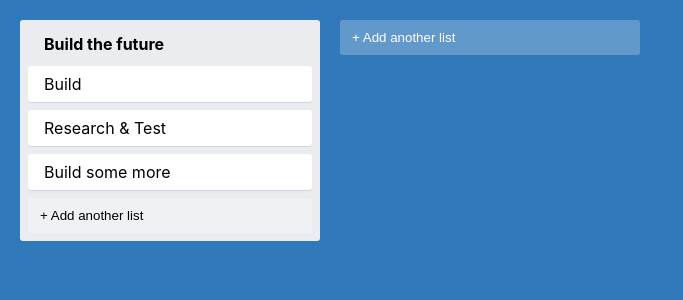
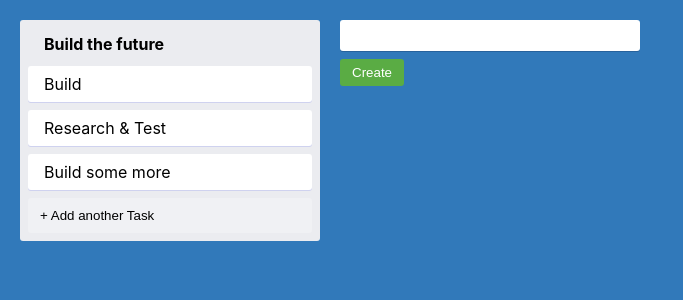
Before and after one commit to faceyacc/Task-Manager, a React (Create React App) app: page / in a window 1280 px wide. Both pictures are taken after a click on the button "+ Add another list". Shown: the top 300 px of the page, without its empty margins (0-683 px from the left). Built offline with nearby package versions, Linux system fonts and the light colour scheme.

Commit message:
fixed button

```diff
--- a/src/AddNewItem.tsx
+++ b/src/AddNewItem.tsx
@@ -1,5 +1,6 @@
 import { useState } from "react";
 import { AddItemButton } from "./styles";
+import { NewItemForm } from "./NewItemForm";
 
 
 
@@ -14,7 +15,14 @@
     const [showForm, setShowForm] = useState(false)
 
     if (showForm) {
-        // Show item creation here
+        return(
+            <NewItemForm
+                onAdd={(text) => {
+                    onAdd(text)
+                    setShowForm(false)
+                }}
+            />
+        )
     }
 
     return (
--- a/src/App.tsx
+++ b/src/App.tsx
@@ -8,7 +8,7 @@
       <Column text="Build the future"/>
       <AddNewItem
         toggleButtonText="+ Add another list"
-        onAdd={() => console.log("Item created")}
+        onAdd={() => console.log("List created!")}
       />
     </AppContainer>
   )
--- a/src/Column.tsx
+++ b/src/Column.tsx
@@ -16,8 +16,8 @@
             <Card text="Research & Test" />
             <Card text="Build some more" />
             <AddNewItem
-                toggleButtonText="+ Add another list"
-                onAdd={() => console.log("Item created")}
+                toggleButtonText="+ Add another Task"
+                onAdd={() => console.log("Task added!")}
                 dark
             />
       </ColumnContainer>
--- /dev/null
+++ b/src/NewItemForm.tsx
@@ -0,0 +1,21 @@
+import { useState } from "react";
+import { NewItemFormContainer, NewItemButton, NewItemInput } from "./styles";
+
+type NewItemFormProps = {
+    onAdd(text: string): void
+}
+
+export const NewItemForm = ({ onAdd }: NewItemFormProps) => {
+    const [text, setText] = useState("")
+    return(
+        <NewItemFormContainer>
+            <NewItemInput
+                value={text}
+                onChange={(e) => setText(e.target.value)}
+            />
+            <NewItemButton onClick={() => onAdd(text)}>
+                Create
+            </NewItemButton>
+        </NewItemFormContainer>
+    )
+}
--- a/src/styles.ts
+++ b/src/styles.ts
@@ -54,3 +54,30 @@
         background-color: #ffffff52;
     }
 `
+
+export const NewItemFormContainer = styled.div`
+    max-width: 300px;
+    display: flex;
+    flex-direction: column;
+    width: 100%;
+    align-items: flex-start;
+`
+
+export const NewItemButton = styled.button`
+  background-color: #5aac44;
+  border-radius: 3px;
+  border: none;
+  box-shadow: none;
+  color: #fff;
+  padding: 6px 12px;
+  text-align: center;
+`
+
+export const NewItemInput = styled.input`
+  border-radius: 3px;
+  border: none;
+  box-shadow: #091e4240 0px 1px 0px 0px;
+  margin-bottom: 0.5rem;
+  padding: 0.5rem 1rem;
+  width: 100%;
+`
```
